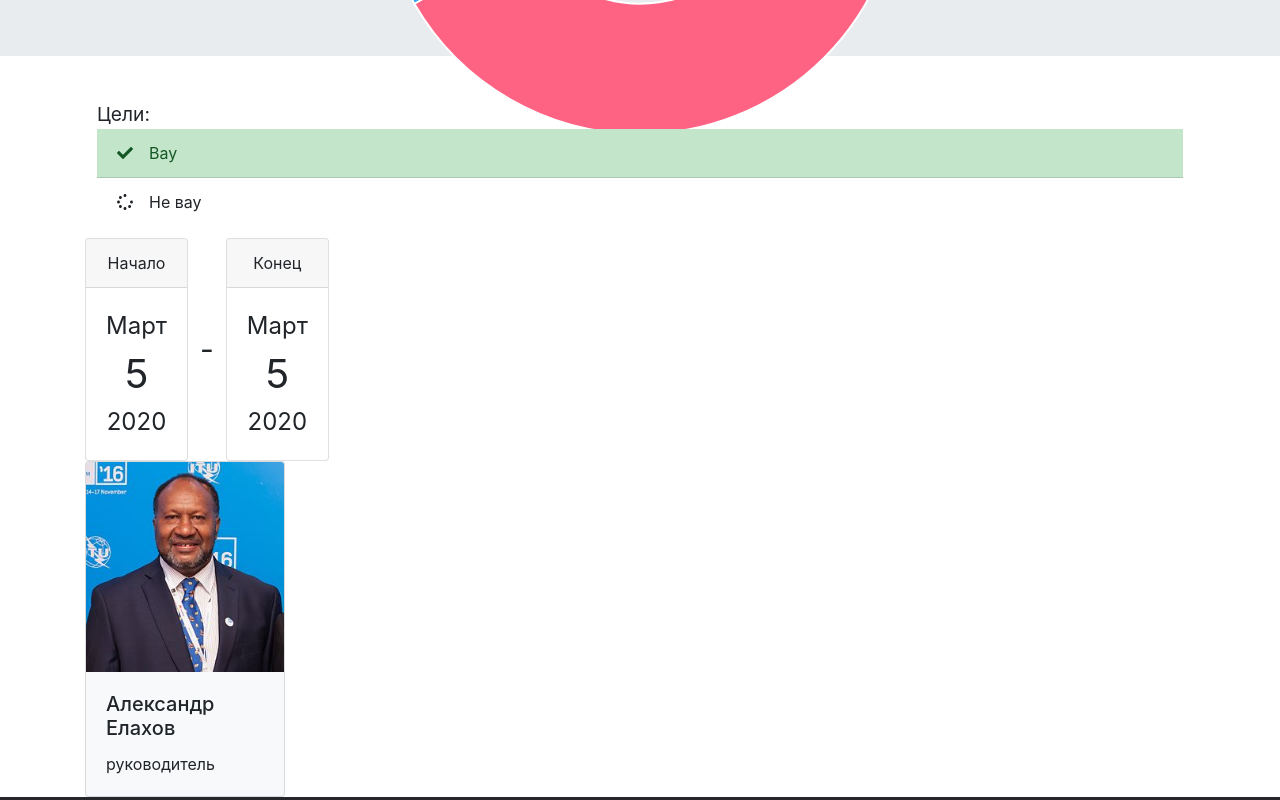
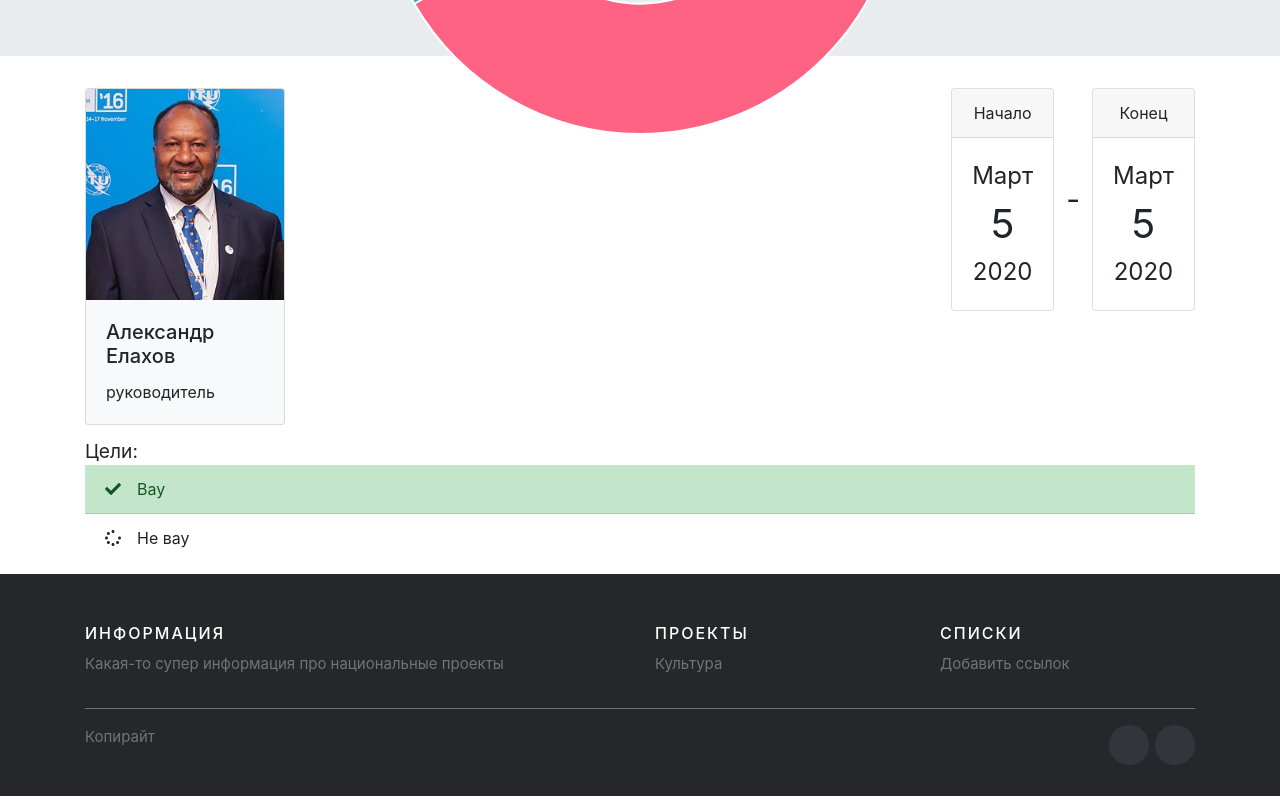
Before and after one commit to zemskovs/national-projects, a React (Vite) app: page / in a window 1280 px wide. Shown: the part 800-1600 px from the top of the page. Built offline with nearby package versions, Linux system fonts and the light colour scheme.

Commit message:
content layout in progress

```diff
--- a/src/components/goalsList/goalsListStyles.css
+++ b/src/components/goalsList/goalsListStyles.css
@@ -1,5 +1,5 @@
 .list {
-	padding: 12px;
+	padding: 12px 0;
 }
 
 .list .list__header {
--- a/src/pages/CulturePage.tsx
+++ b/src/pages/CulturePage.tsx
@@ -1,10 +1,12 @@
 import * as React from "react";
 import { Page } from "../components/layouts/Page";
 import { Jumbotron } from "../components/jumbotron/Jumbotron";
-import { Container, Row } from "react-bootstrap";
+import { Container, Row, Col } from "react-bootstrap";
 import { GoalsList } from "../components/goalsList/GoalsList";
 import { Deadline } from "../components/deadline/Deadline";
 import { Manager } from "../components/manager/Manager";
+
+import "./culturePageStyles.css";
 
 export const CulturePage: React.FC = props => {
 	return (
@@ -14,13 +16,24 @@ export const CulturePage: React.FC = props => {
 				description="Увелечение количества граждан, вовлеченных в культурную деятельность путем поддержки "
 			/>
 			<Container>
-					<GoalsList goalsList={[{title: "Вау", success: true}, {title: "Не вау", success: false}]}/>
-			</Container>
-			<Container>
-					<Deadline dateEnd={new Date()} dateStart={new Date()} />
-			</Container>
-			<Container>
-				<Manager fullName="Александр Елахов" position="руководитель" />
+				<Row>
+					<Col sm="auto" className="manager-col">
+						<Manager fullName="Александр Елахов" position="руководитель" />
+					</Col>
+					<Col md="auto">
+						<Deadline dateEnd={new Date()} dateStart={new Date()} />
+					</Col>
+				</Row>
+				<Row>
+					<Col>
+						<GoalsList
+							goalsList={[
+								{ title: "Вау", success: true },
+								{ title: "Не вау", success: false }
+							]}
+						/>
+					</Col>
+				</Row>
 			</Container>
 		</Page>
 	);
--- /dev/null
+++ b/src/pages/culturePageStyles.css
@@ -0,0 +1,3 @@
+.manager-col {
+	flex-grow: 2 !important;
+}
```
